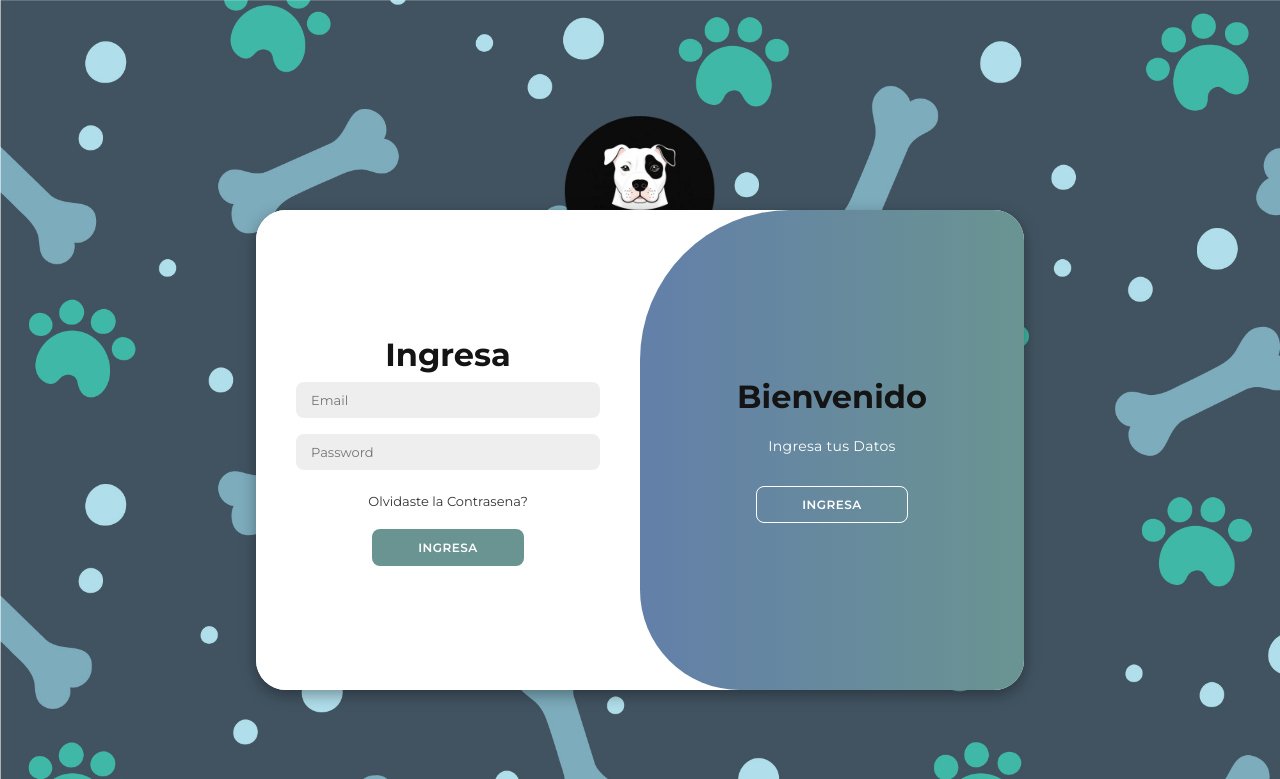
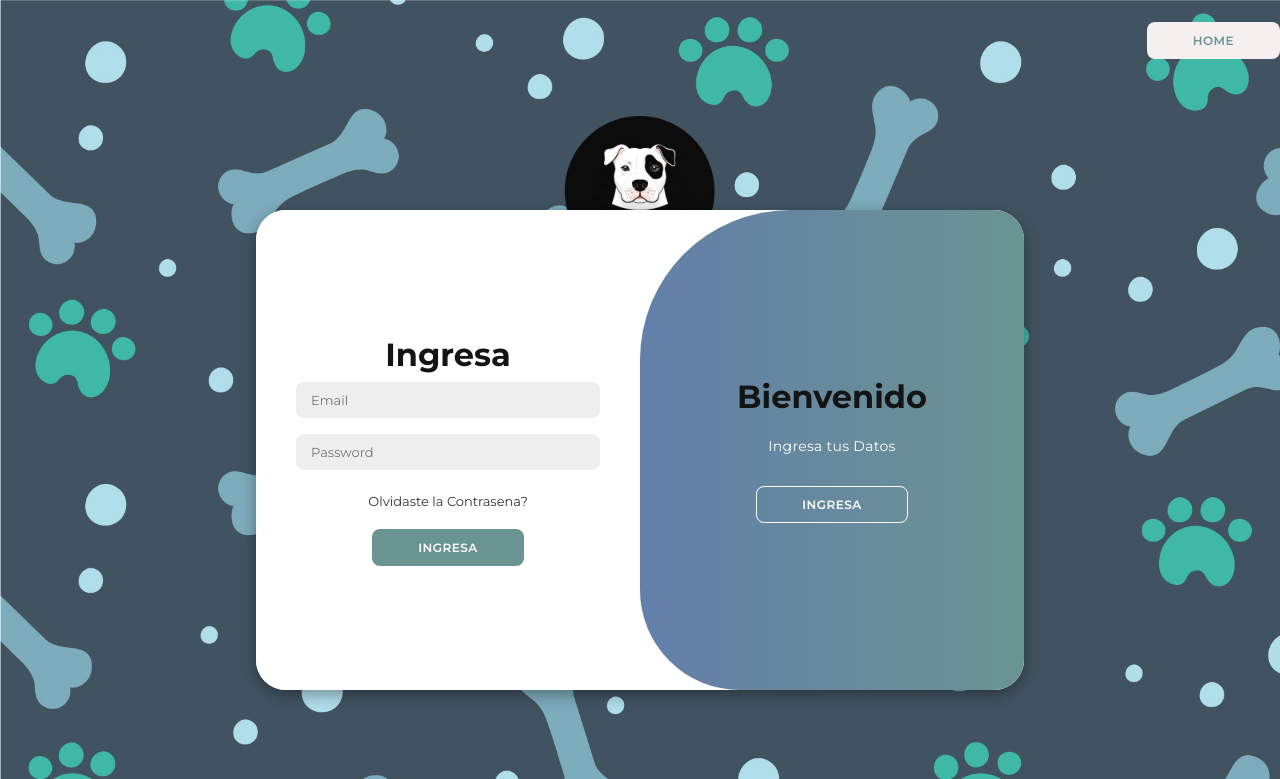
Before and after one commit to Maryu12/PetCare, a FastAPI app: page /login in a window 1280 px wide. Shown: the top 779 px of the page. Run offline with FastAPI, Linux system fonts and the light colour scheme.

Commit message:
btn Home

```diff
--- a/src/views/static/login.css
+++ b/src/views/static/login.css
@@ -229,3 +229,23 @@ body{
 .container.active .toggle-right{
     transform: translateX(200%);
 }
+
+.back-button-container {
+    position: absolute;
+    top: 30px;
+    bottom: 20px;
+    right: 0px;
+}
+.back-button {
+    background-color: #f5efef;
+    color: #6A9492;
+    font-size: 12px;
+    padding: 10px 45px;
+    border: 1px solid transparent;
+    border-radius: 8px;
+    font-weight: 600;
+    letter-spacing: 0.5px;
+    text-transform: uppercase;
+    text-decoration: none;
+    cursor: pointer;
+}
--- a/src/views/templates/login.html
+++ b/src/views/templates/login.html
@@ -10,6 +10,9 @@
 <body>
     <div class="logo-container">
         <img src="/static/images/milen-2.png" alt="logo-container">
+    </div>
+    <div class="back-button-container">
+        <a href="/" class="back-button">Home</a>
     </div>
     <div class="container" id="container">
         <div class="form-container sign-up">
```
